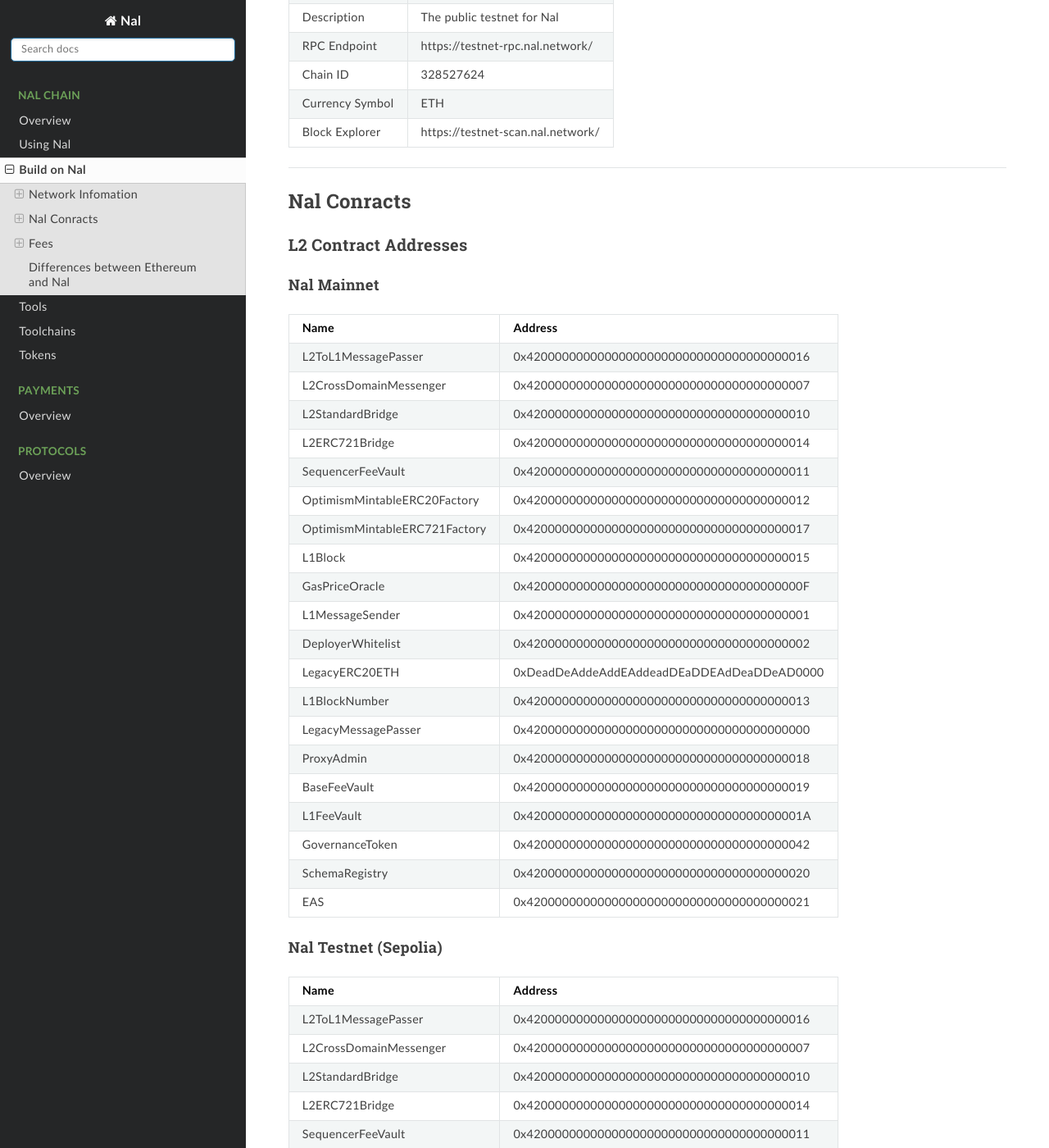
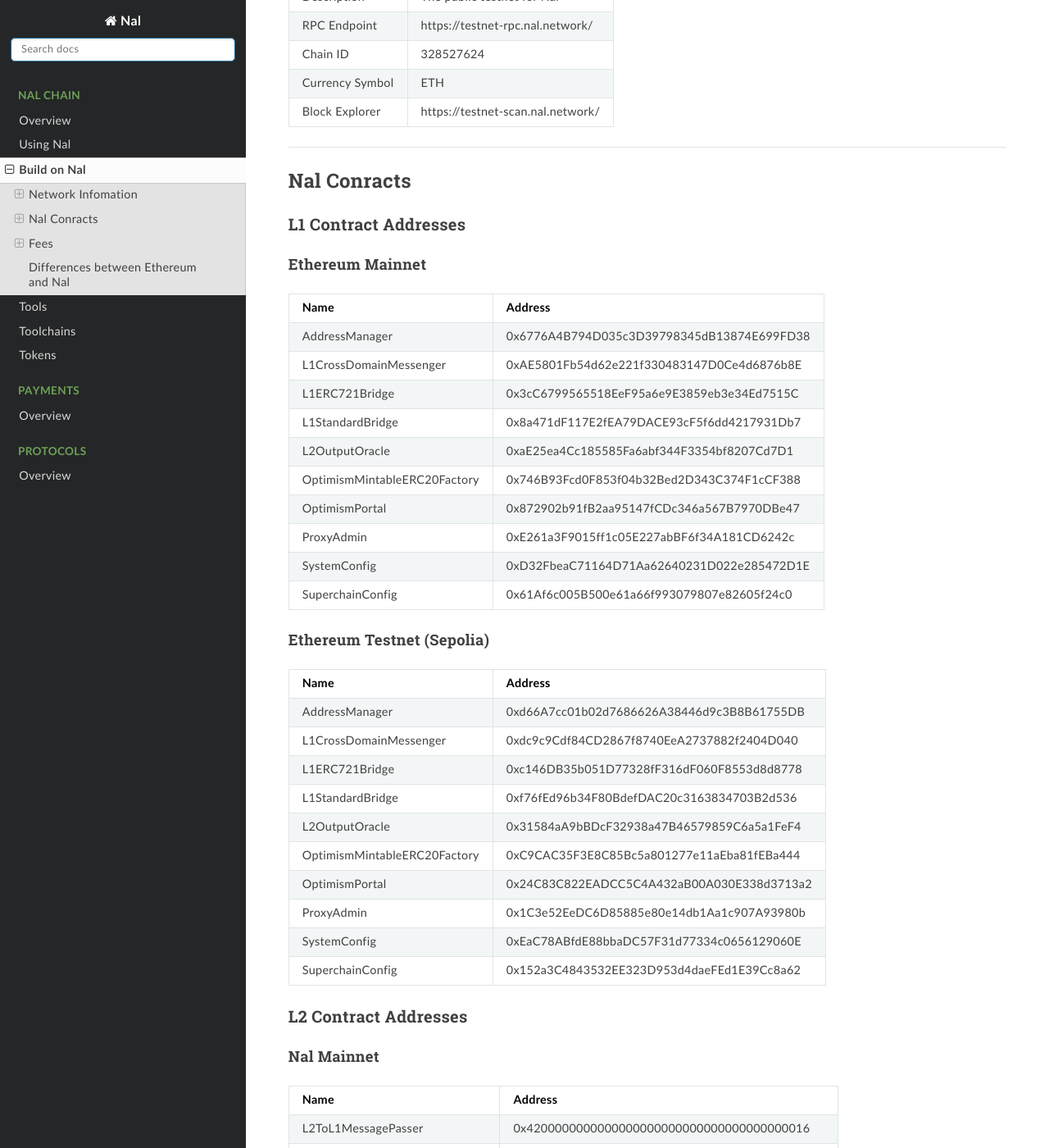
Before and after one commit to nal-labs/docs, a Sphinx documentation site: the page built from source/chain/BuildOnNal.md, in a window 1280 px wide and 1400 px high, scrolled down 677 px. Shown: the whole window at 82% size. Built offline with Sphinx 7.4.7 and the Read the Docs theme 2.0.0, drawn with Linux system fonts in a browser that asks for light colours; some of the changed text lies outside the part shown.

Commit message:
docs: adjust title sort order

```diff
--- a/source/chain/BuildOnNal.md
+++ b/source/chain/BuildOnNal.md
@@ -13,8 +13,6 @@
 | Currency Symbol | ETH |
 | Block Explorer | https://scan.nal.network/ |
 
----
-
 ### Nal Testnet (Sepolia)
 
 | Name | Value |
@@ -29,6 +27,38 @@
 ------
 
 ## Nal Conracts
+
+### L1 Contract Addresses
+
+#### Ethereum Mainnet
+
+| Name | Address |
+| --- | --- |
+| AddressManager | 0x6776A4B794D035c3D39798345dB13874E699FD38 |
+| L1CrossDomainMessenger | 0xAE5801Fb54d62e221f330483147D0Ce4d6876b8E |
+| L1ERC721Bridge | 0x3cC6799565518EeF95a6e9E3859eb3e34Ed7515C |
+| L1StandardBridge | 0x8a471dF117E2fEA79DACE93cF5f6dd4217931Db7 |
+| L2OutputOracle | 0xaE25ea4Cc185585Fa6abf344F3354bf8207Cd7D1 |
+| OptimismMintableERC20Factory | 0x746B93Fcd0F853f04b32Bed2D343C374F1cCF388 |
+| OptimismPortal | 0x872902b91fB2aa95147fCDc346a567B7970DBe47 |
+| ProxyAdmin | 0xE261a3F9015ff1c05E227abBF6f34A181CD6242c |
+| SystemConfig | 0xD32FbeaC71164D71Aa62640231D022e285472D1E |
+| SuperchainConfig | 0x61Af6c005B500e61a66f993079807e82605f24c0 |
+
+#### Ethereum Testnet (Sepolia)
+
+| Name | Address |
+| --- | --- |
+| AddressManager | 0xd66A7cc01b02d7686626A38446d9c3B8B61755DB |
+| L1CrossDomainMessenger | 0xdc9c9Cdf84CD2867f8740EeA2737882f2404D040 |
+| L1ERC721Bridge | 0xc146DB35b051D77328fF316dF060F8553d8d8778 |
+| L1StandardBridge | 0xf76fEd96b34F80BdefDAC20c3163834703B2d536 |
+| L2OutputOracle | 0x31584aA9bBDcF32938a47B46579859C6a5a1FeF4 |
+| OptimismMintableERC20Factory | 0xC9CAC35F3E8C85Bc5a801277e11aEba81fEBa444 |
+| OptimismPortal | 0x24C83C822EADCC5C4A432aB00A030E338d3713a2 |
+| ProxyAdmin | 0x1C3e52EeDC6D85885e80e14db1Aa1c907A93980b |
+| SystemConfig | 0xEaC78ABfdE88bbaDC57F31d77334c0656129060E |
+| SuperchainConfig | 0x152a3C4843532EE323D953d4daeFEd1E39Cc8a62 |
 
 ### L2 Contract Addresses
 
```
Also changed, not shown: other parts of source/chain/BuildOnNal.md (+0 -32 lines), source/chain/Overview.md (+1 -1 lines), source/chain/Toolchains.md (+1 -1 lines), source/chain/UsingNal.md (+3 -3 lines).
